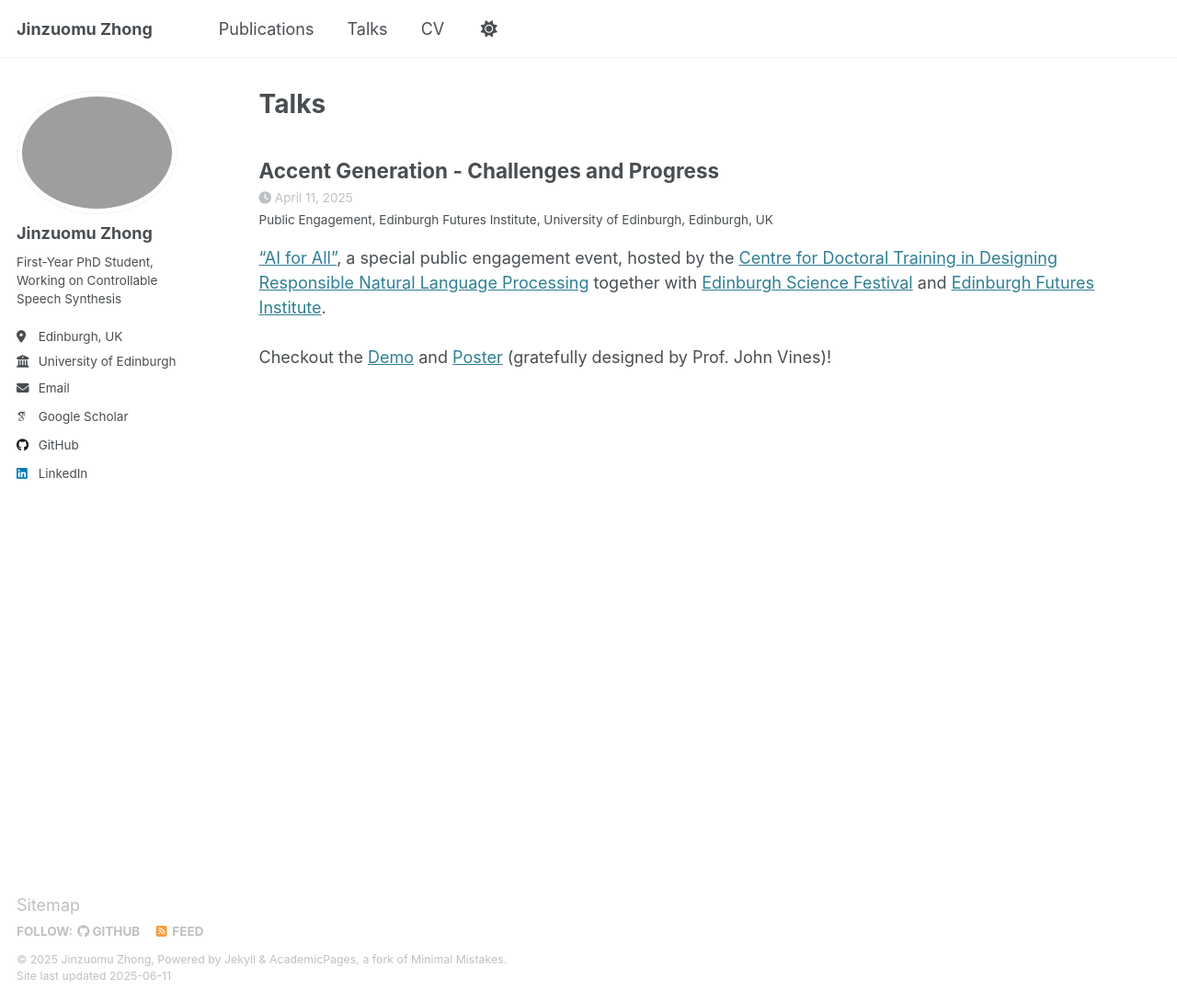
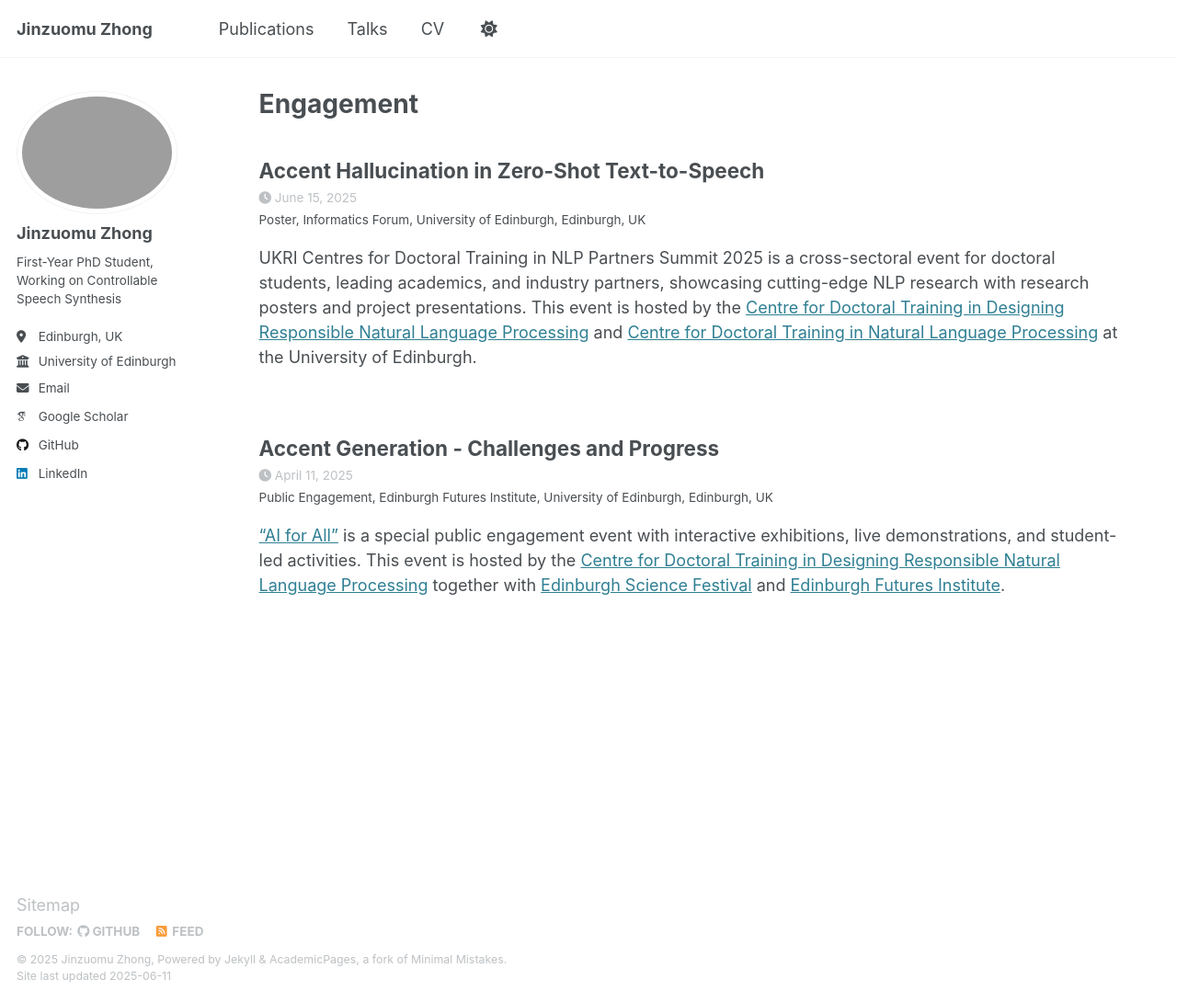
Before and after one commit to jzmzhong/jzmzhong.github.io, a Jekyll site: the page built from _pages/talks.html, in a window 1280 px wide and 1090 px high. Shown: the whole window at 92% size. Built offline with Jekyll 4.4.1, drawn with Linux system fonts in a browser that asks for light colours; some web fonts are replaced.

Commit message:
feat(talk): updates to science festival and partners summit

```diff
--- a/Accent-Generation-EdinburghScienceFestival2025/index.html
+++ b/Accent-Generation-EdinburghScienceFestival2025/index.html
@@ -933,8 +933,8 @@ permalink: /Accent-Generation-EdinburghScienceFestival2025
       <span><a target="_blank" href="https://drive.google.com/file/d/18WPUs9Ymh3CBgfMOmShU9tiEkX9BgBit/view?usp=drive_link">Slides</a>,</span>
       <span><a target="_blank" href="https://drive.google.com/file/d/1nU00A8dYv71I0tCfYFv4S8AZXVrspmNm/view?usp=sharing">Poster</a></span>
       <br>
-      [2] J. Zhong, S. Liu, D. Wells, and K. Richmond, "Pairwise Evaluation of Accent Similarity in Speech Synthesis," <i>Submitted to Proc. Interspeech 2025</i><br>
-      <span>To be released after the anonymity period ends.</span>
+      [2] J. Zhong, S. Liu, D. Wells, and K. Richmond, "Pairwise Evaluation of Accent Similarity in Speech Synthesis," <i>Proc. Interspeech 2025</i><br>
+      <span><a target="_blank" href="https://arxiv.org/abs/2505.14410">Arxiv</a></span>
 
     </div>
     <p>
--- a/_pages/talks.html
+++ b/_pages/talks.html
@@ -1,7 +1,7 @@
 ---
 layout: archive
-title: "Talks"
-permalink: /talks/
+title: "Engagement"
+permalink: /engagement/
 author_profile: true
 ---
 
```
Also changed, not shown: _talks/2025-04-11-edinburgh-science-festival.md (+3 -3 lines), _talks/2025-06-15-edinburgh-partners-summit.md (added, +12 -0 lines).
